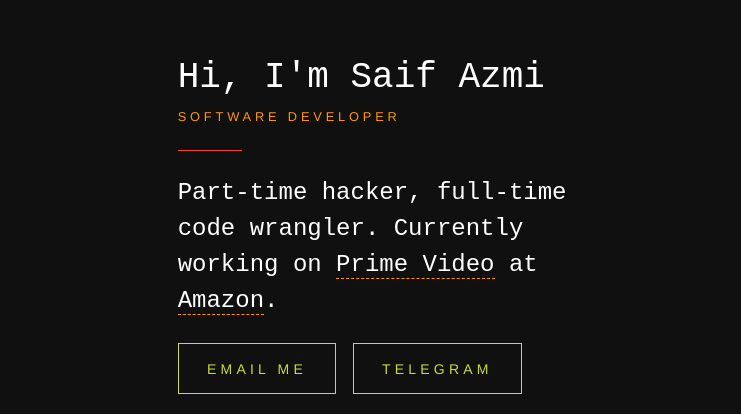
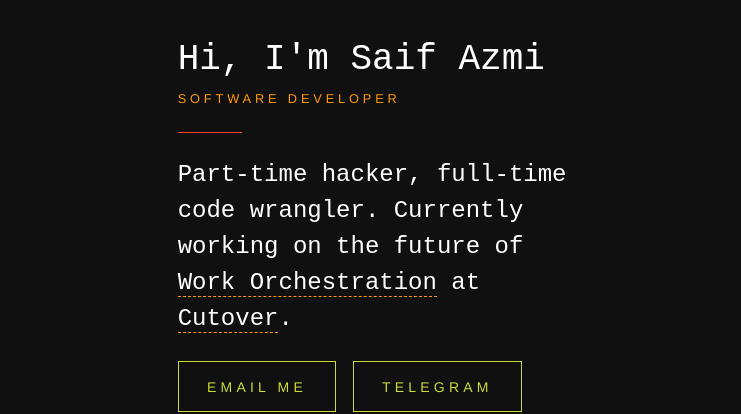
Before and after one commit to saifazmi/saifazmi.com, a plain HTML site: page index.html in a window 1280 px wide. Shown: the part 154-568 px from the top of the page, 505-1246 px from the left. Drawn offline with Linux system fonts and the light colour scheme.

Commit message:
Update intro blurb with new job at Cutover

```diff
--- a/index.html
+++ b/index.html
@@ -57,9 +57,9 @@
       <hr class="hr">
       <div class="description">
         <p>
-          Part-time hacker, full-time code wrangler. Currently working on
-          <a class="link" target="_blank" href="https://www.amazon.com/Prime-Video/b?node=2676882011">Prime Video</a> at
-          <a class="link" target="_blank" href="https://amazon.co.uk">Amazon</a>.
+          Part-time hacker, full-time code wrangler. Currently working on the future of
+          <a class="link" target="_blank" href="https://www.cutover.com/blog/what-is-a-runbook">Work Orchestration</a> at
+          <a class="link" target="_blank" href="https://www.cutover.com">Cutover</a>.
         </p>
       </div>
       <div class="contact">
```
